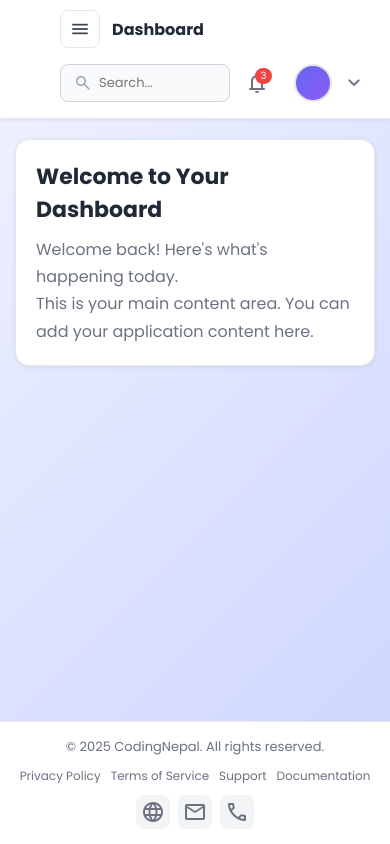
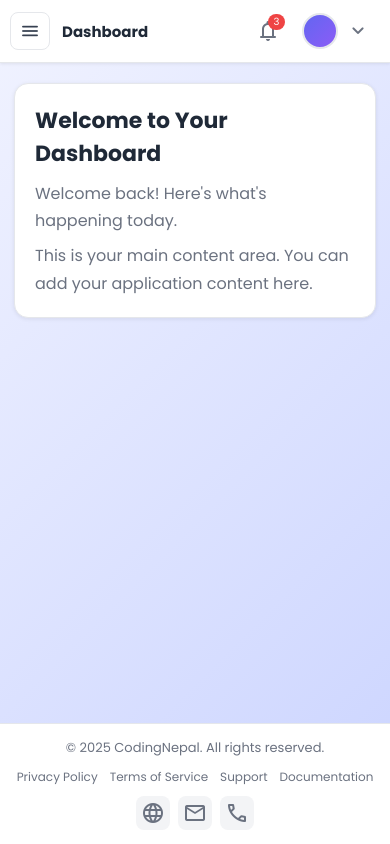
Before and after one commit to BikashGosain/Rent_Management_System, a Django app: template templates/dashboard/dashboard_base.html in a window 390 px wide. Run offline with Django 5.2, Linux system fonts and the light colour scheme; the template is opened without the code that fills it, so the values that code supplies are empty.

Commit message:
dashboard base html and js and css editing but not appling not

```diff
--- a/templates/dashboard/dashboard_base.html
+++ b/templates/dashboard/dashboard_base.html
@@ -23,10 +23,10 @@
           <span class="material-symbols-rounded">chevron_left</span>
         </button>
       </header>
+
       <nav class="sidebar-nav">
+        <ul class="nav-list primary-nav">
 
-        <!-- Primary Nav -->
-        <ul class="nav-list primary-nav">
           <li class="nav-item">
             <a href="#" class="nav-link">
               <span class="material-symbols-rounded">dashboard</span>
@@ -104,9 +104,9 @@
               <li class="nav-item"><a class="nav-link dropdown-title">Settings</a></li>
             </ul>
           </li>
+
         </ul>
 
-        <!-- Secondary Bottom Nav -->
         <ul class="nav-list secondary-nav">
           <li class="nav-item">
             <a href="#" class="nav-link">
@@ -138,15 +138,15 @@
       <header class="main-header">
         <div class="header-content">
 
-          <!-- Left: Hamburger menu button + Page Title -->
+          <!-- Left: Sidebar Toggle Button + Page Title -->
           <div class="header-left">
-            <button class="sidebar-menu-button" id="sidebarMenuBtn">
+            <button class="sidebar-toggle-btn" id="sidebarToggleBtn">
               <span class="material-symbols-rounded">menu</span>
             </button>
             <h1 class="page-title">Dashboard</h1>
           </div>
 
-          <!-- Right: Search + Actions + Profile -->
+          <!-- Right: Search + Notifications + Profile -->
           <div class="header-right">
             <div class="search-box">
               <span class="material-symbols-rounded">search</span>
@@ -154,14 +154,13 @@
             </div>
             <div class="header-actions">
 
-              <!-- Notification Bell -->
               <button class="notification-btn">
                 <span class="material-symbols-rounded">notifications</span>
                 <span class="notification-badge">3</span>
               </button>
 
-              <!-- Profile with Dropdown -->
-              <div class="user-profile-wrapper">
+              <!-- Profile Dropdown -->
+              <div class="user-profile-wrapper" id="profileWrapper">
                 <button class="user-profile-btn" id="profileToggle">
                   {% if user.photo %}
                     <img src="{{ user.photo.url }}" alt="Profile Photo" class="user-avatar" />
@@ -172,7 +171,6 @@
                   <span class="material-symbols-rounded profile-arrow">expand_more</span>
                 </button>
 
-                <!-- Profile Dropdown Panel -->
                 <div class="profile-dropdown" id="profileDropdown">
                   <div class="profile-dropdown-header">
                     {% if user.photo %}
@@ -193,37 +191,16 @@
                   </div>
                   <div class="profile-dropdown-divider"></div>
                   <ul class="profile-dropdown-menu">
-                    <li>
-                      <a href="#" class="profile-dropdown-link">
-                        <span class="material-symbols-rounded">person</span>
-                        Profile
-                      </a>
-                    </li>
-                    <li>
-                      <a href="#" class="profile-dropdown-link">
-                        <span class="material-symbols-rounded">home</span>
-                        Home
-                      </a>
-                    </li>
-                    <li>
-                      <a href="#" class="profile-dropdown-link">
-                        <span class="material-symbols-rounded">notifications</span>
-                        Notifications
-                      </a>
-                    </li>
+                    <li><a href="#" class="profile-dropdown-link"><span class="material-symbols-rounded">person</span>Profile</a></li>
+                    <li><a href="#" class="profile-dropdown-link"><span class="material-symbols-rounded">home</span>Home</a></li>
+                    <li><a href="#" class="profile-dropdown-link"><span class="material-symbols-rounded">notifications</span>Notifications</a></li>
                   </ul>
                   <div class="profile-dropdown-divider"></div>
                   <ul class="profile-dropdown-menu">
-                    <li>
-                      <a href="#" class="profile-dropdown-link logout-link">
-                        <span class="material-symbols-rounded">logout</span>
-                        Logout
-                      </a>
-                    </li>
+                    <li><a href="#" class="profile-dropdown-link logout-link"><span class="material-symbols-rounded">logout</span>Logout</a></li>
                   </ul>
                 </div>
               </div>
-              <!-- End Profile -->
 
             </div>
           </div>
--- a/templates/dashboard/style.css
+++ b/templates/dashboard/style.css
@@ -247,32 +257,6 @@ body {
 
 .sidebar.collapsed .dropdown-menu .nav-item .dropdown-title {
   display: block;
-}
-
-/* ===================== SIDEBAR MENU BUTTON (in top navbar) ===================== */
-.sidebar-menu-button {
-  display: flex;
-  align-items: center;
-  justify-content: center;
-  height: 38px;
-  width: 40px;
-  background: none;
-  border: 1px solid #e5e7eb;
-  border-radius: 8px;
-  cursor: pointer;
-  color: #374151;
-  transition: all 0.3s ease;
-  flex-shrink: 0;
-}
-
-.sidebar-menu-button:hover {
-  background: #f3f4f6;
-  border-color: #d1d5db;
-}
-
-.sidebar-menu-button .material-symbols-rounded {
-  font-size: 22px;
-  line-height: 1;
 }
 
 /* ===================== MAIN CONTENT ===================== */
@@ -302,27 +286,59 @@ body {
   display: flex;
   align-items: center;
   justify-content: space-between;
-  padding: 16px 30px;
+  padding: 14px 24px;
+  gap: 12px;
 }
 
+/* Header Left */
 .header-left {
   display: flex;
   align-items: center;
   gap: 12px;
-  flex: 1;
+  flex-shrink: 0;
+}
+
+/* Sidebar toggle button inside header — always visible */
+.sidebar-toggle-btn {
+  display: flex;
+  align-items: center;
+  justify-content: center;
+  height: 38px;
+  width: 40px;
+  background: none;
+  border: 1px solid #e5e7eb;
+  border-radius: 8px;
+  cursor: pointer;
+  color: #374151;
+  transition: all 0.3s ease;
+  flex-shrink: 0;
+}
+
+.sidebar-toggle-btn:hover {
+  background: #f3f4f6;
+  border-color: #d1d5db;
+}
+
+.sidebar-toggle-btn .material-symbols-rounded {
+  font-size: 22px;
 }
 
 .page-title {
-  font-size: 24px;
+  font-size: 22px;
   font-weight: 700;
   color: #1f2937;
   margin: 0;
+  white-space: nowrap;
 }
 
+/* Header Right */
 .header-right {
   display: flex;
   align-items: center;
-  gap: 16px;
+  gap: 12px;
+  flex: 1;
+  justify-content: flex-end;
+  min-width: 0;
 }
 
 .search-box {
@@ -336,7 +352,7 @@ body {
   border: 1px solid #d1d5db;
   border-radius: 8px;
   font-size: 14px;
-  width: 280px;
+  width: 260px;
   background: #f9fafb;
   transition: all 0.3s ease;
 }
@@ -359,7 +375,8 @@ body {
 .header-actions {
   display: flex;
   align-items: center;
-  gap: 12px;
+  gap: 8px;
+  flex-shrink: 0;
 }
 
 .notification-btn {
@@ -403,8 +420,8 @@ body {
 .user-profile-btn {
   display: flex;
   align-items: center;
-  gap: 10px;
-  padding: 6px 12px 6px 6px;
+  gap: 8px;
+  padding: 5px 10px 5px 5px;
   border: none;
   background: none;
   border-radius: 8px;
@@ -417,15 +434,14 @@ body {
 }
 
 .user-avatar {
-  width: 38px;
-  height: 38px;
+  width: 36px;
+  height: 36px;
   border-radius: 50%;
   object-fit: cover;
   border: 2px solid #e5e7eb;
   flex-shrink: 0;
 }
 
-/* Fallback: show first letter initial when no photo */
 .user-avatar-placeholder {
   display: flex;
   align-items: center;
@@ -433,8 +449,7 @@ body {
   background: linear-gradient(135deg, #6366f1, #8b5cf6);
   color: #fff;
   font-weight: 700;
-  font-size: 15px;
-  letter-spacing: 0;
+  font-size: 14px;
   user-select: none;
 }
 
@@ -578,31 +591,15 @@ body {
   color: #6366f1;
 }
 
-.logout-link {
-  color: #ef4444;
-}
-
-.logout-link:hover {
-  background: #fff5f5;
-  color: #ef4444;
-}
-
-.logout-link .material-symbols-rounded {
-  color: #ef4444;
-}
-
-.logout-link:hover .material-symbols-rounded {
-  color: #ef4444;
-}
+.logout-link { color: #ef4444; }
+.logout-link:hover { background: #fff5f5; color: #ef4444; }
+.logout-link .material-symbols-rounded { color: #ef4444; }
+.logout-link:hover .material-symbols-rounded { color: #ef4444; }
 
 /* ===================== PAGE CONTENT ===================== */
 .page-content {
   flex: 1;
   padding: 30px;
-}
-
-.content-wrapper {
-  max-width: 100%;
 }
 
 .welcome-card {
@@ -625,6 +622,8 @@ body {
   line-height: 1.7;
 }
 
+.page-subtitle { margin-bottom: 8px; }
+
 /* ===================== FOOTER ===================== */
 .main-footer {
   background: #fff;
@@ -686,163 +677,69 @@ body {
   color: white;
 }
 
-/* ===================== RESPONSIVE: TABLET (≤1024px) ===================== */
+/* ===================== TABLET (769px – 1024px) ===================== */
 @media (max-width: 1024px) {
-  .search-box input {
-    width: 200px;
+  .search-box input { width: 200px; }
+  .user-name-header { display: none; }
+  .profile-arrow { display: none; }
+  .footer-content { flex-direction: column; align-items: center; text-align: center; }
+  .footer-nav { justify-content: center; }
+}
+
+/* ===================== MOBILE (≤768px) ===================== */
+@media (max-width: 768px) {
+
+  /* Sidebar hidden off-screen — toggled via .mobile-open */
+  .sidebar {
+    left: -270px;
+    width: 270px !important; /* always full width on mobile */
   }
 
-  .user-name-header {
-    display: none;
-  }
-
-  .profile-arrow {
-    display: none;
-  }
-
-  .footer-content {
-    flex-direction: column;
-    align-items: center;
-    text-align: center;
-    padding: 16px 20px;
-  }
-
-  .footer-nav {
-    justify-content: center;
-  }
-}
-
-/* ===================== RESPONSIVE: MOBILE (≤768px) ===================== */
-@media (max-width: 768px) {
-  /* Sidebar hidden off-screen by default on mobile */
-  .sidebar {
-    width: 270px;
-    left: -270px;
-    transition: left 0.4s ease, width 0.4s ease;
-  }
-
-  /* Open state via JS toggling .mobile-open */
-  .sidebar.mobile-open {
-    left: 0;
-  }
-
-  /* Overlay shown when sidebar open */
-  .sidebar-overlay {
-    display: block;
-  }
-
-  /* Collapsed on mobile just hides it off screen */
+  /* Override collapsed behaviour on mobile */
   .sidebar.collapsed {
-    width: 270px;
+    width: 270px !important;
     left: -270px;
   }
 
-  .sidebar.collapsed .sidebar-header .sidebar-toggler {
-    transform: none;
+  /* Reset collapsed inner transforms on mobile */
+  .sidebar.collapsed .sidebar-header .sidebar-toggler { transform: none; }
+  .sidebar.collapsed .sidebar-nav .primary-nav { transform: translateY(15px); overflow-y: auto; }
+  .sidebar.collapsed .nav-link :where(.nav-label, .dropdown-icon) { opacity: 1; pointer-events: auto; }
+
+  /* Slide in when open */
+  .sidebar.mobile-open {
+    left: 0 !important;
   }
 
-  .sidebar.collapsed .sidebar-nav .primary-nav {
-    transform: translateY(15px);
-    overflow-y: auto;
-  }
+  /* Show overlay */
+  .sidebar-overlay { display: block; }
 
-  /* Main content takes full width */
-  .main-content {
-    margin-left: 0 !important;
-  }
+  /* Main content full width */
+  .main-content { margin-left: 0 !important; }
+  .sidebar.collapsed ~ .main-content { margin-left: 0 !important; }
 
-  .sidebar.collapsed ~ .main-content {
-    margin-left: 0 !important;
-  }
+  /* Header */
+  .header-content { padding: 10px 14px; gap: 8px; }
+  .page-title { font-size: 17px; }
 
-  /* Header adjustments */
-  .header-content {
-    padding: 10px 15px;
-    flex-wrap: wrap;
-    gap: 10px;
-  }
+  /* Search shrinks */
+  .search-box input { width: 140px; font-size: 13px; }
 
-  .header-left {
-    flex: 0 0 auto;
-  }
+  /* Profile dropdown */
+  .profile-dropdown { right: 0; width: 245px; }
 
-  .page-title {
-    font-size: 18px;
-  }
-
-  .header-right {
-    width: 100%;
-    justify-content: flex-end;
-    gap: 8px;
-  }
-
-  .search-box {
-    flex: 1;
-  }
-
-  .search-box input {
-    width: 100%;
-  }
-
-  /* Profile dropdown adjusts to the right edge */
-  .profile-dropdown {
-    right: 0;
-    width: 250px;
-  }
-
-  /* Page content */
-  .page-content {
-    padding: 20px 15px;
-  }
-
-  .welcome-card {
-    padding: 20px;
-  }
-
-  /* Footer */
-  .footer-content {
-    flex-direction: column;
-    align-items: center;
-    text-align: center;
-    padding: 15px;
-    gap: 10px;
-  }
-
-  .footer-nav {
-    justify-content: center;
-    gap: 12px;
-  }
+  /* Page & Footer */
+  .page-content { padding: 20px 14px; }
+  .welcome-card { padding: 20px; }
+  .footer-content { flex-direction: column; align-items: center; text-align: center; padding: 14px; gap: 10px; }
+  .footer-nav { justify-content: center; gap: 12px; }
 }
 
-/* ===================== RESPONSIVE: SMALL MOBILE (≤480px) ===================== */
+/* ===================== SMALL MOBILE (≤480px) ===================== */
 @media (max-width: 480px) {
-  .header-content {
-    padding: 10px 12px 10px 60px;
-  }
-
-  .page-title {
-    font-size: 16px;
-  }
-
-  .search-box input {
-    font-size: 13px;
-    padding: 8px 12px 8px 38px;
-  }
-
-  .notification-btn {
-    padding: 7px;
-  }
-
-  .profile-dropdown {
-    width: 230px;
-  }
-
-  .footer-nav {
-    gap: 10px;
-    font-size: 12px;
-  }
-
-  .footer-nav a {
-    font-size: 12px;
-  }
+  .header-content { padding: 8px 10px; }
+  .page-title { font-size: 15px; }
+  .search-box { display: none; } /* hide search, save space */
+  .profile-dropdown { width: 225px; }
+  .footer-nav a { font-size: 12px; }
 }
```
Also changed, not shown: other parts of templates/dashboard/style.css (+38 -38 lines), templates/dashboard/script.js (+35 -19 lines).
